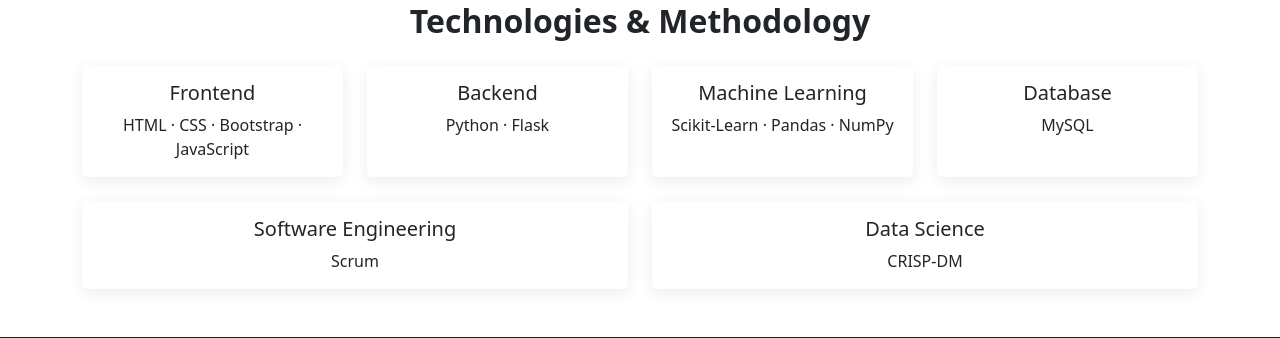
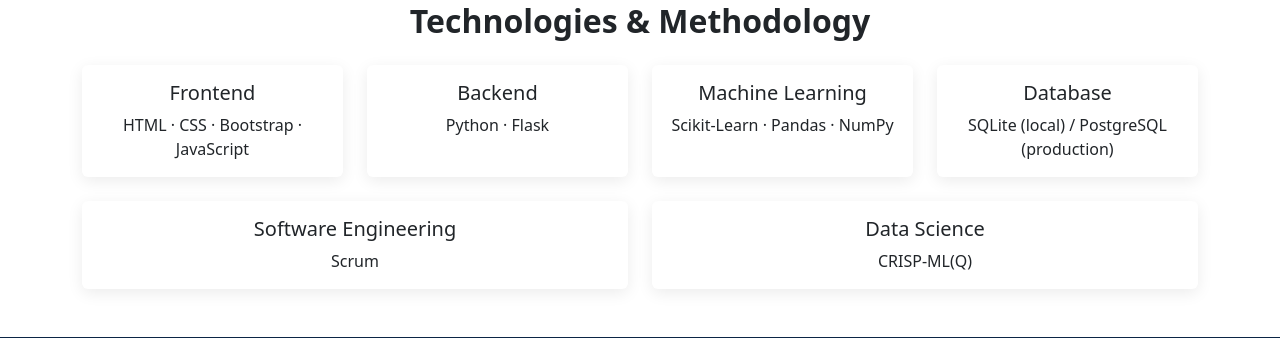
Before and after one commit to Cristhian731/Credit-Risk, a Flask app: page / in a window 1280 px wide. Shown: the part 1953-2291 px from the top of the page. Run offline with Flask 3, Linux system fonts and the light colour scheme; some libraries are stand-ins or nearby versions.

Commit message:
fix(home): show SQLite/PostgreSQL and CRISP-ML(Q) in the technologies section

```diff
--- a/templates/main/index.html
+++ b/templates/main/index.html
@@ -96,9 +96,9 @@
       <div class="col-md-6 col-lg-3"><div class="card h-100 p-3"><h5>Frontend</h5><p class="mb-0">HTML · CSS · Bootstrap · JavaScript</p></div></div>
       <div class="col-md-6 col-lg-3"><div class="card h-100 p-3"><h5>Backend</h5><p class="mb-0">Python · Flask</p></div></div>
       <div class="col-md-6 col-lg-3"><div class="card h-100 p-3"><h5>Machine Learning</h5><p class="mb-0">Scikit-Learn · Pandas · NumPy</p></div></div>
-      <div class="col-md-6 col-lg-3"><div class="card h-100 p-3"><h5>Database</h5><p class="mb-0">MySQL</p></div></div>
+      <div class="col-md-6 col-lg-3"><div class="card h-100 p-3"><h5>Database</h5><p class="mb-0">SQLite (local) / PostgreSQL (production)</p></div></div>
       <div class="col-md-6"><div class="card h-100 p-3"><h5>Software Engineering</h5><p class="mb-0">Scrum</p></div></div>
-      <div class="col-md-6"><div class="card h-100 p-3"><h5>Data Science</h5><p class="mb-0">CRISP-DM</p></div></div>
+      <div class="col-md-6"><div class="card h-100 p-3"><h5>Data Science</h5><p class="mb-0">CRISP-ML(Q)</p></div></div>
     </div>
   </div>
 </section>
```
